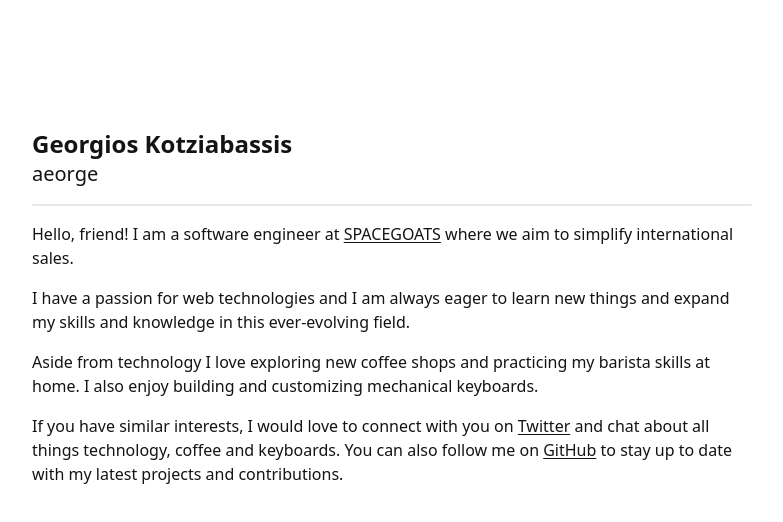
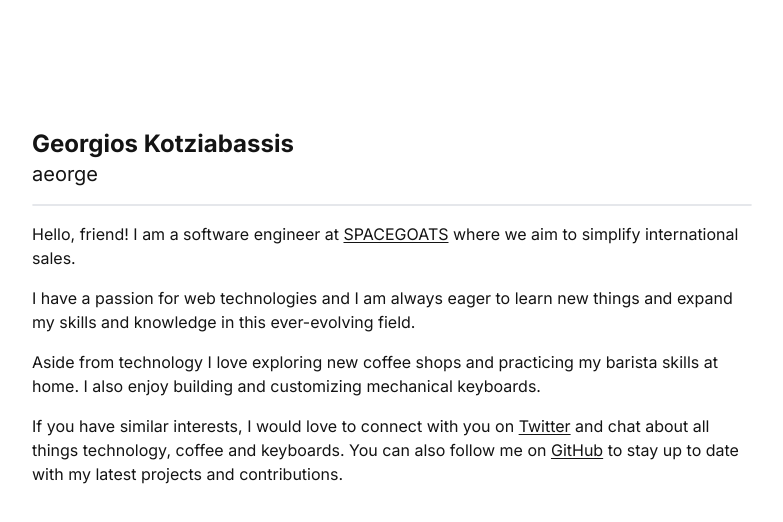
Before and after one commit to aeorge/personal, a Next.js app: page / in a window 1280 px wide. Shown: the top 522 px of the page, without its empty margins (248-1031 px from the left). Built offline with nearby package versions, Linux system fonts and the light colour scheme.

Commit message:
Use Inter font

```diff
--- a/app/layout.tsx
+++ b/app/layout.tsx
@@ -1,9 +1,18 @@
 import { AnalyticsWrapper } from '@/components/analytics'
+import { Inter } from '@next/font/google'
 import './globals.css'
+
+const inter = Inter({
+  subsets: ['latin'],
+  variable: '--font-inter',
+})
 
 export default function RootLayout({ children }: { children: React.ReactNode }) {
   return (
-    <html className="bg-white text-[#141414] dark:bg-[#141414] dark:text-white" lang="en">
+    <html
+      className={`bg-white text-[#141414] dark:bg-[#141414] dark:text-white ${inter.variable}`}
+      lang="en"
+    >
       <head />
       <body className="touch-manipulation overflow-x-hidden antialiased">
         <main className="my-8 max-w-3xl px-6 md:my-16 md:mx-auto lg:my-32">
--- a/tailwind.config.js
+++ b/tailwind.config.js
@@ -1,8 +1,14 @@
+const defaultTheme = require('tailwindcss/defaultTheme')
+
 /** @type {import('tailwindcss').Config} */
 module.exports = {
   content: ['./app/**/*.{js,ts,jsx,tsx}', './components/**/*.{js,ts,jsx,tsx}'],
   theme: {
-    extend: {},
+    extend: {
+      fontFamily: {
+        sans: ['var(--font-inter)', ...defaultTheme.fontFamily.sans],
+      },
+    },
   },
   plugins: [],
 }
```
